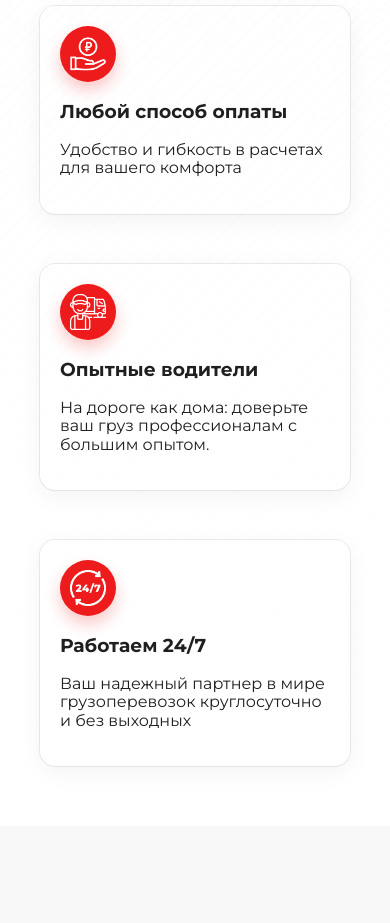
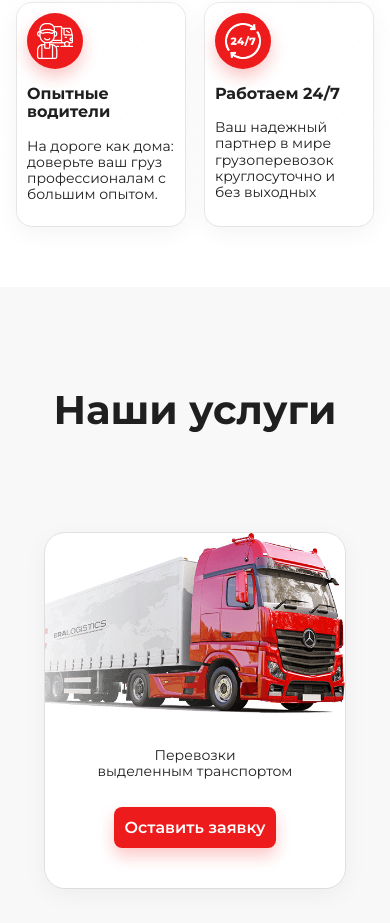
Before and after one commit to ivanisovich/eralog, a plain HTML site: page index.html in a window 390 px wide. Shown: the part 1901-2824 px from the top of the page. Drawn offline with nearby package versions, Linux system fonts and the light colour scheme.

Commit message:
Update responsive.css

```diff
--- a/responsive.css
+++ b/responsive.css
@@ -96,15 +96,30 @@
         margin-bottom: 60px;
     }
 
+    .features__list{
+        column-gap: 20px;
+    }
+
+    .feature{
+        width: 40%;
+    }
+
+    .services__list{
+        column-gap: 20px;
+    }
+
     .service{
+        width: 47%;
         flex-direction: column;
         padding-bottom: 50px;
         padding-left: 0px;
     }
 
     .service img{
+        width: 100%;
         border-bottom-right-radius: 0px;
         border-top-left-radius: 20px;
+        object-position: right;
     }
 
     #map{
@@ -129,7 +144,7 @@
 }
 
 
-@media (max-width: 550px) {
+@media (max-width: 570px) {
 
     .hero__bg{
 
@@ -204,6 +219,22 @@
     .header__logo-mobile{
 
     }
+    .feature{
+        padding: 10px;
+
+    }
+
+    .feature h3{
+        font-size: 16px;
+    }
+
+    .feature p{
+        font-size: 14px;
+    }
+
+    .service .button{
+        padding: 10px;
+    }
 
     .metrics {
         gap: 20px;
@@ -231,4 +262,16 @@
     .clients-list img{
         width: 150px;
     }
+
+    .services__list{
+
+        flex-direction: column;
+
+    }
+
+    .service{
+       width: 100%;
+       max-width: 300px;
+       margin: 0 auto;
+    }
 }
```
